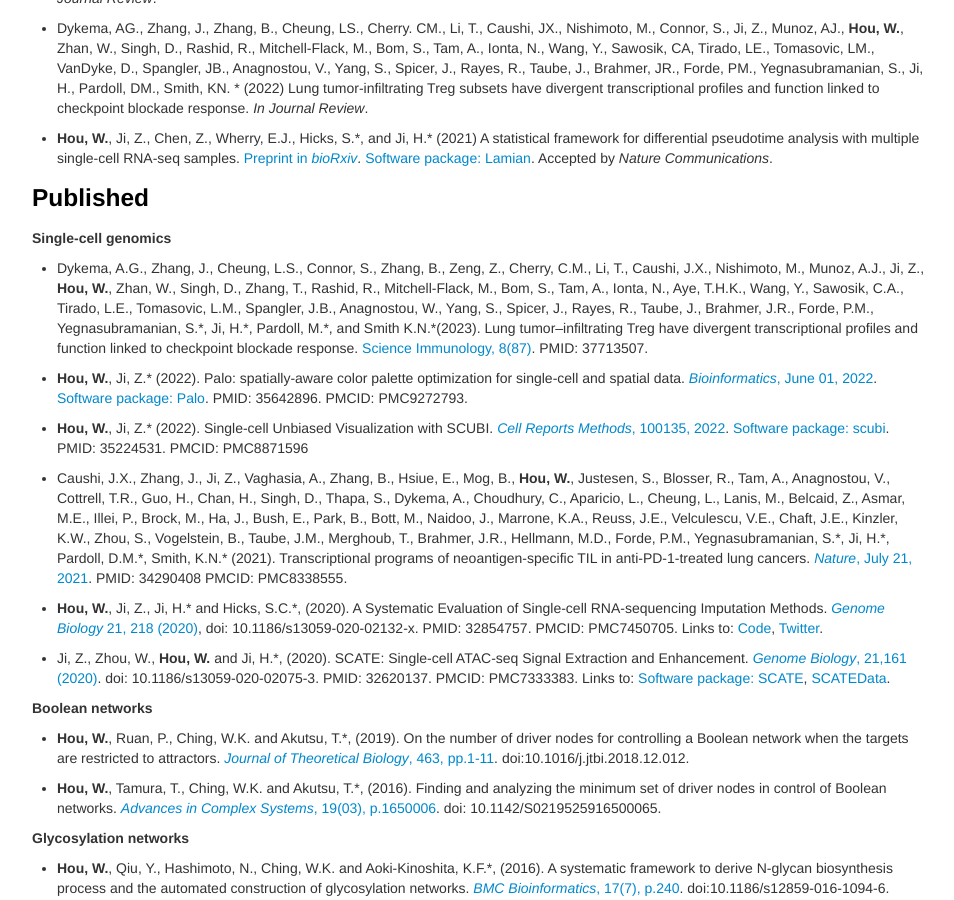
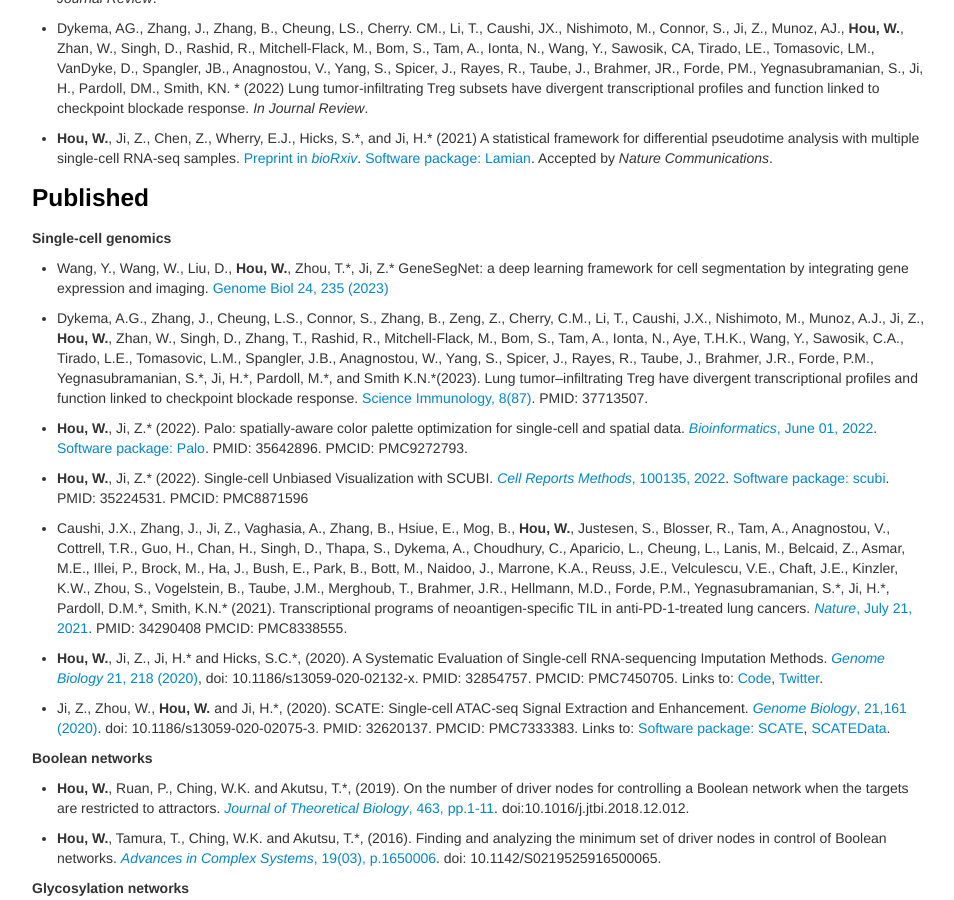
Before and after one commit to Winnie09/Wenpin_Hou, a Jekyll site: the page built from pages/publications.md, in a window 1280 px wide and 900 px high, scrolled down 344 px. Shown: the whole window, without its empty margins (158-1112 px from the left). Built offline with Jekyll 4.4.1, drawn with Linux system fonts in a browser that asks for light colours.

Commit message:
publications.md

```diff
--- a/pages/publications.md
+++ b/pages/publications.md
@@ -23,6 +23,9 @@ For a complete list of publications, see also [Google Scholar](https://scholar.g
 
 ### Published
 ##### Single-cell genomics
+
+- Wang, Y., Wang, W., Liu, D., **Hou, W.**, Zhou, T.\*, Ji, Z.\* GeneSegNet: a deep learning framework for cell segmentation by integrating gene expression and imaging. [Genome Biol 24, 235 (2023)](https://doi.org/10.1186/s13059-023-03054-0)
+
 
 - Dykema, A.G., Zhang, J., Cheung, L.S., Connor, S., Zhang, B., Zeng, Z., Cherry, C.M., Li, T., Caushi, J.X., Nishimoto, M., Munoz, A.J., Ji, Z., **Hou, W.**, Zhan, W., Singh, D., Zhang, T., Rashid, R., Mitchell-Flack, M., Bom, S., Tam, A., Ionta, N., Aye, T.H.K., Wang, Y., Sawosik, C.A., Tirado, L.E., Tomasovic, L.M., Spangler, J.B., Anagnostou, W., Yang, S., Spicer, J., Rayes, R., Taube, J., Brahmer, J.R., Forde, P.M., Yegnasubramanian, S.\*, Ji, H.\*, Pardoll, M.\*, and Smith K.N.\*(2023). Lung tumor–infiltrating Treg have divergent transcriptional profiles and function linked to checkpoint blockade response. [Science Immunology, 8(87)](https://www.science.org/doi/10.1126/sciimmunol.adg1487). PMID: 37713507.
 
```
